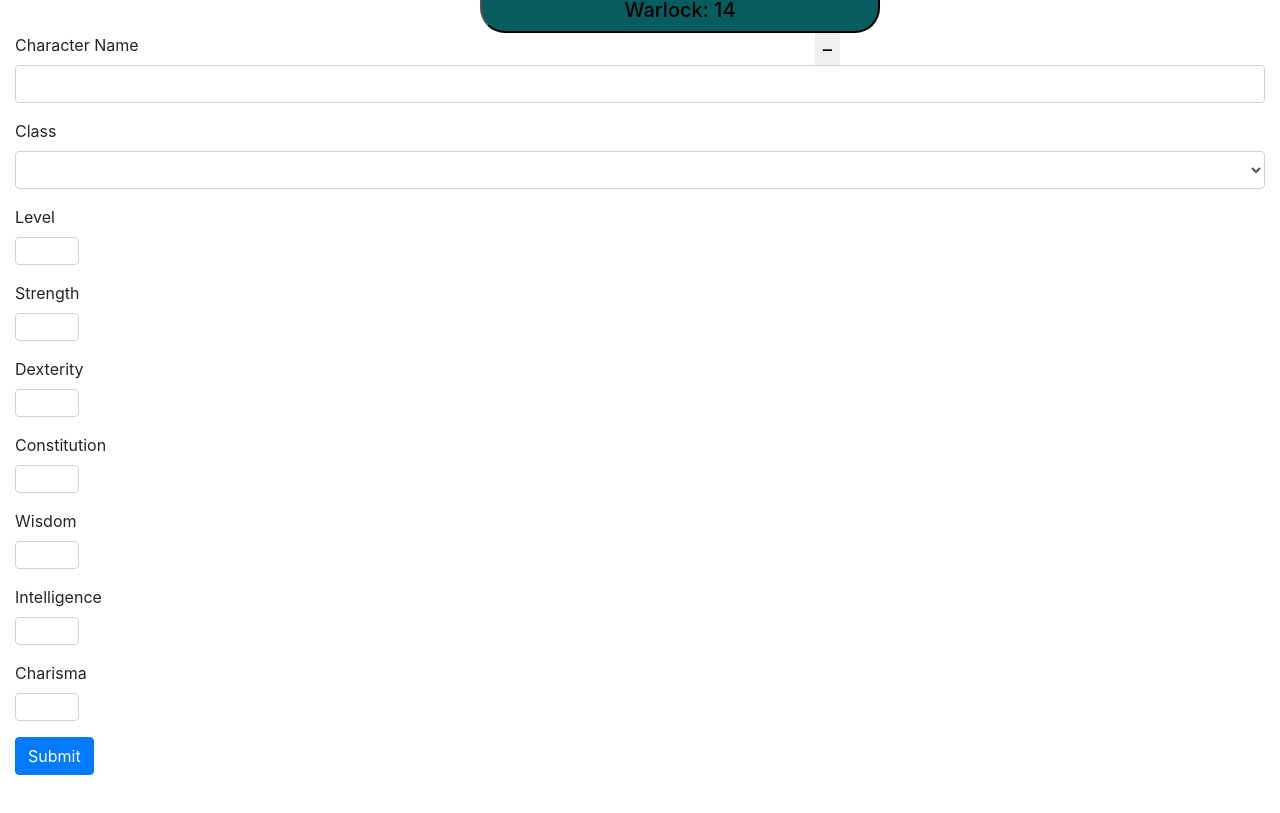
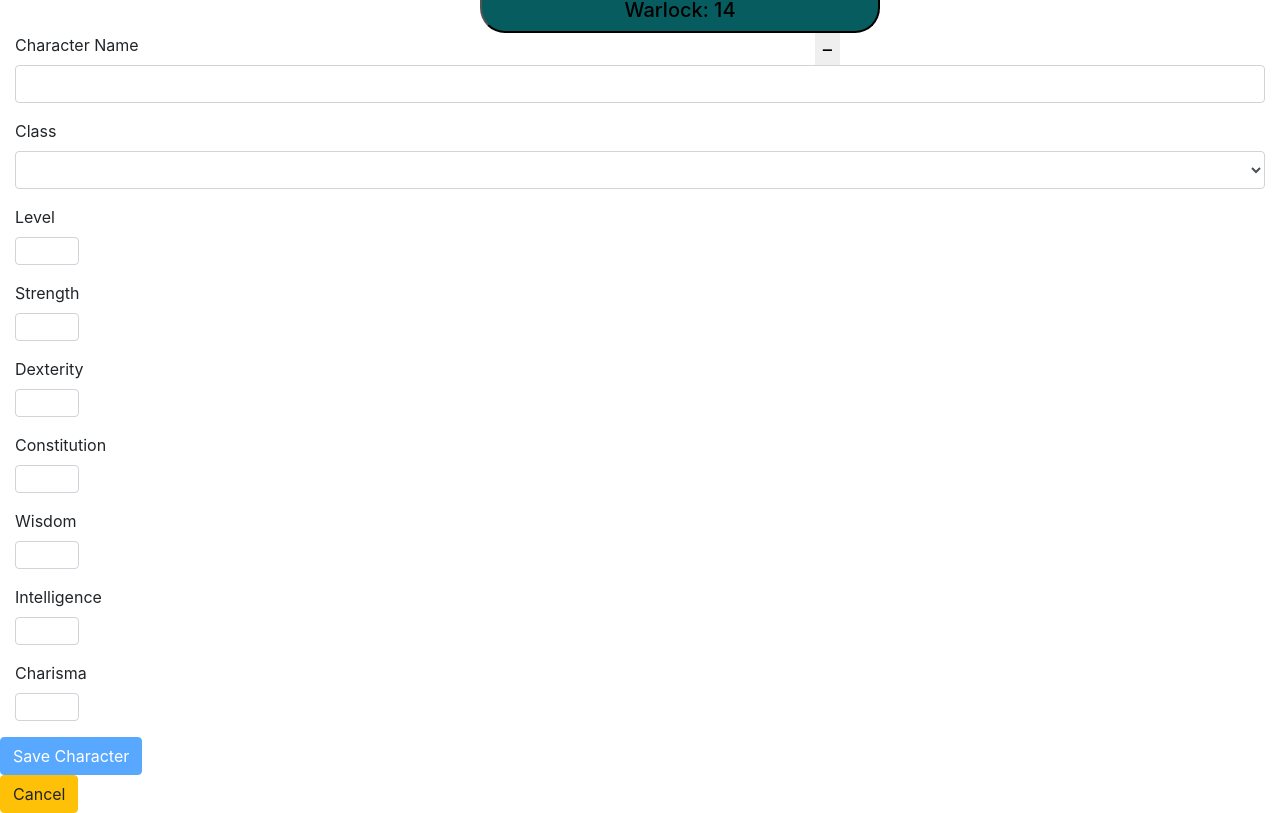
Before and after one commit to EagleCollin/dnd-character-storage, an Angular app: page /characters/new in a window 1280 px wide. Shown: the part 443-1256 px from the top of the page. Before the commit the page ends 1218 px from the top, so only its background shows below. Built offline with nearby package versions, Linux system fonts and the light colour scheme.

Commit message:
Updated form and added navigation

```diff
--- a/src/app/character-list/character-list.component.css
+++ b/src/app/character-list/character-list.component.css
@@ -1,19 +1,14 @@
-.character-list{
-  margin:auto;
+.character-list {
+  margin: auto;
   list-style-type: none;
-  padding: .25;
+  padding: 0.25;
   width: 25em;
 }
 
-.selected{
-  background-color: blue;
-  color:white
-}
-
-.characters{
-  margin:auto;
+.characters {
+  margin: auto;
   list-style-type: none;
-  padding: .25;
+  padding: 0.25;
   width: 25em;
   background-color: rgb(6, 92, 95);
   border-radius: 25px;
--- a/src/app/character/character-input/character-input/character-input.component.html
+++ b/src/app/character/character-input/character-input/character-input.component.html
@@ -131,9 +131,9 @@
         class="help-block text-danger"
         *ngIf="
           reactiveForm.controls['constitution'].touched &&
-          !reactiveForm.controls.valid
+          !reactiveForm.controls['consitution'].valid
         "
-        >Please input your constitution</span
+        >Please input your constitution!</span
       >
     </div>
 
@@ -196,6 +196,16 @@
         >Please input your Charisma!</span
       >
     </div>
-    <button class="btn btn-primary" type="submit">Submit</button>
   </div>
+  <button
+    type="submit"
+    class="btn btn-primary"
+    [disabled]="!reactiveForm.valid"
+  >
+    Save Character</button
+  ><br />
+
+  <button type="button" class="btn btn-warning" (click)="onResetForm()">
+    Cancel
+  </button>
 </form>
--- a/src/app/character/character-input/character-input/character-input.component.ts
+++ b/src/app/character/character-input/character-input/character-input.component.ts
@@ -1,5 +1,6 @@
 import { Component, Input, OnInit } from '@angular/core';
 import { FormControl, FormGroup, Validators } from '@angular/forms';
+import { ActivatedRoute, Router } from '@angular/router';
 
 @Component({
   selector: 'app-character-input',
@@ -10,7 +11,7 @@ export class CharacterInputComponent implements OnInit {
   reactiveForm: FormGroup;
   formSubmitted: boolean = false;
 
-  constructor() {}
+  constructor(private router: Router, private route: ActivatedRoute) {}
 
   ngOnInit(): void {
     this.reactiveForm = new FormGroup({
@@ -43,4 +44,8 @@ export class CharacterInputComponent implements OnInit {
 
     this.reactiveForm.reset();
   }
+
+  onResetForm() {
+    this.router.navigate(['../'], { relativeTo: this.route });
+  }
 }
--- a/src/app/character/character.component.ts
+++ b/src/app/character/character.component.ts
@@ -23,9 +23,7 @@ export class CharacterComponent implements AfterViewInit {
     private route: ActivatedRoute,
     private router: Router,
     private cdr: ChangeDetectorRef
-  ) {}
-  ngOnInit(): void {}
-  ngAfterViewInit(): void {
+  ) {
     this.characterService.selectedCharacter.subscribe((currChar) => {
       if (currChar) {
         this.selectedChar = currChar;
@@ -35,4 +33,6 @@ export class CharacterComponent implements AfterViewInit {
       this.cdr.detectChanges();
     });
   }
+  ngOnInit(): void {}
+  ngAfterViewInit(): void {}
 }
```
